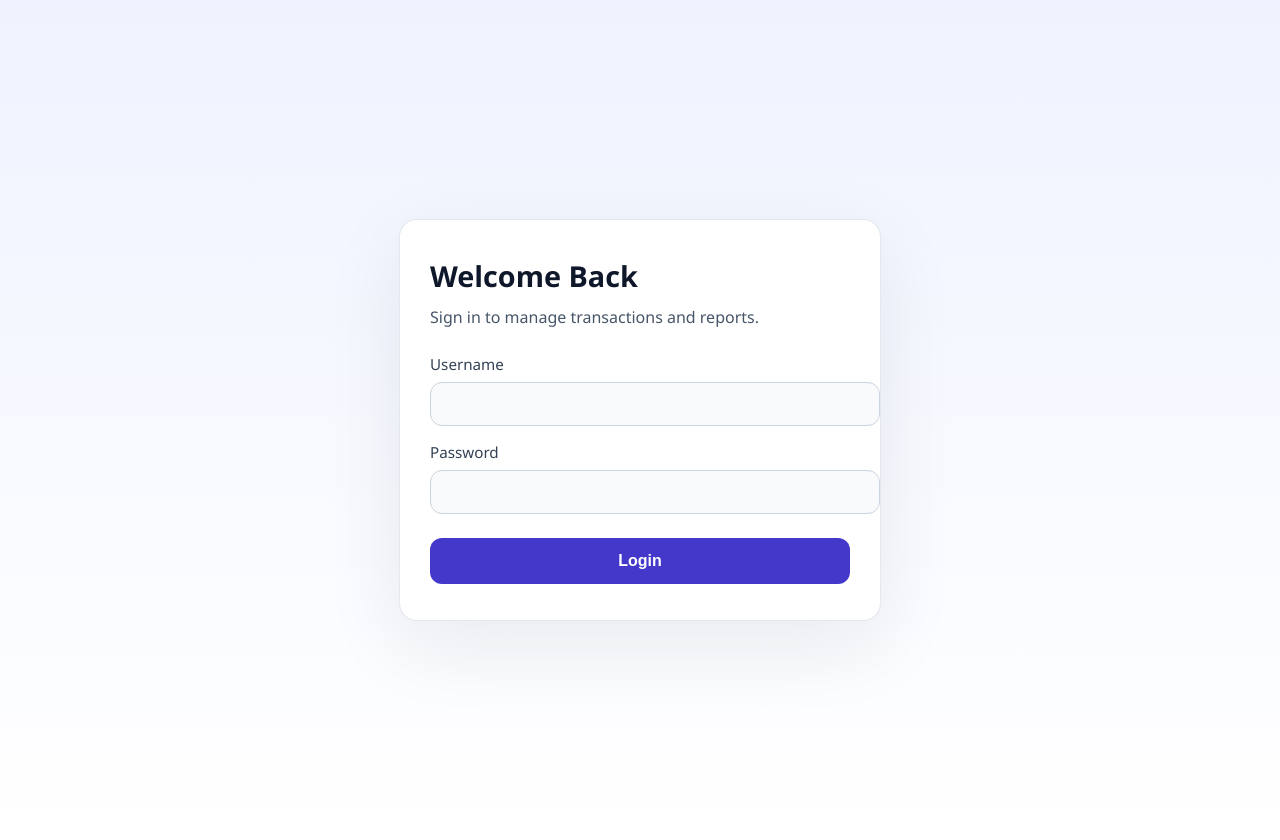
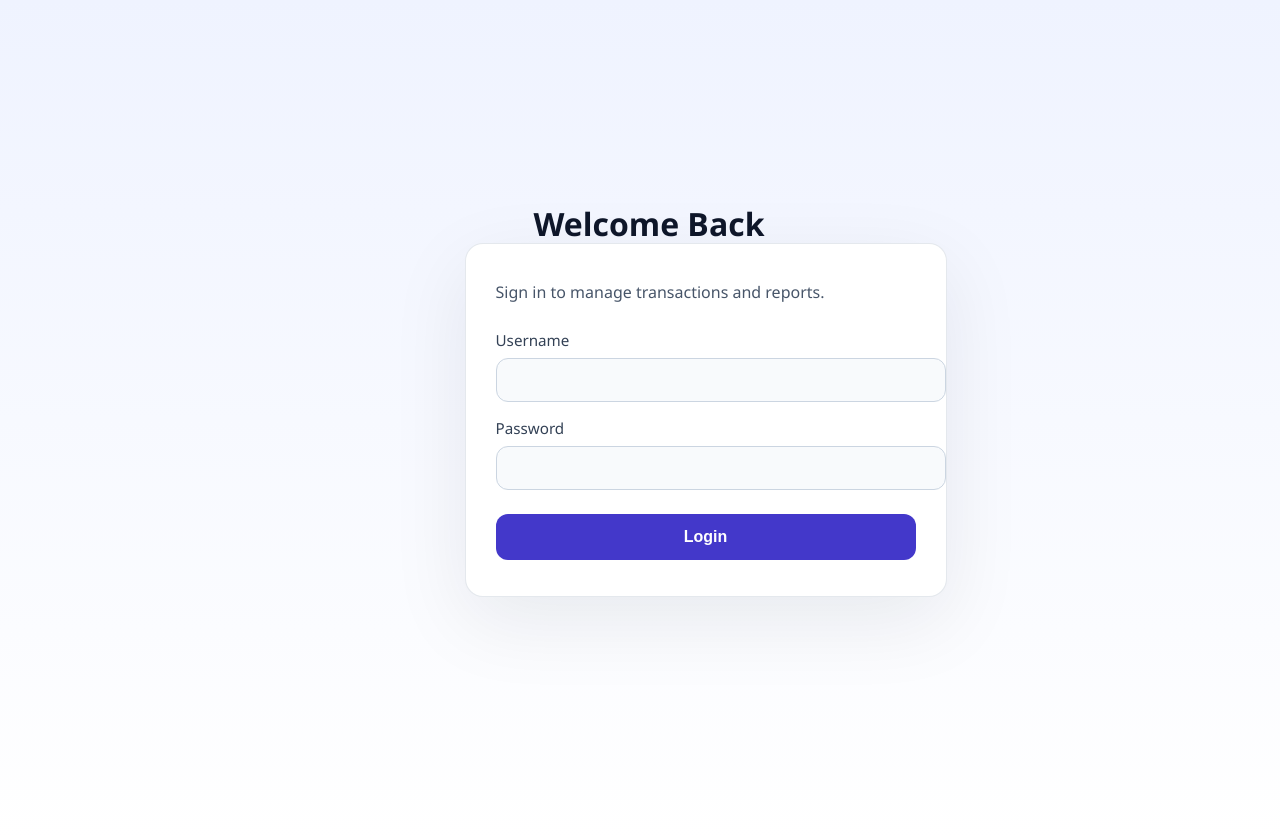
Before and after one commit to Paarthuboi123/Transaction-Record-Keeping-System, a Flask app: page /login in a window 1280 px wide. Run offline with Flask 2, Linux system fonts and the light colour scheme.

Commit message:
Enhance login page styling and structure by adjusting auth card position and updating welcome message

```diff
--- a/static/style.css
+++ b/static/style.css
@@ -54,12 +54,14 @@ tr:nth-child(even) {
   padding: 20px;
 }
 .auth-card {
+  position: relative;
   width: min(420px, 100%);
   background: #ffffff;
   border: 1px solid rgba(148, 163, 184, 0.25);
   border-radius: 18px;
   box-shadow: 0 24px 80px rgba(15, 23, 42, 0.08);
   padding: 36px 30px;
+  right: 50px;
 }
 .auth-card h2 {
   margin-top: 0;
@@ -108,3 +110,11 @@ tr:nth-child(even) {
 .auth-form button:hover {
   background: #3730a3;
 }
+.wel {
+  position:relative;
+  font-size: 2rem;
+  color: #0f172a;
+  margin-bottom: 20px;
+  bottom: 200px;
+  left: 250px;
+}
--- a/templates/login.html
+++ b/templates/login.html
@@ -1,8 +1,10 @@
 {% extends 'base.html' %}
 {% block content %}
 <div class="login-container">
+<h2 class="wel">Welcome Back</h2>
+
   <div class="auth-card">
-    <h2>Welcome Back</h2>
+
     <p class="auth-subtitle">Sign in to manage transactions and reports.</p>
     <form method="post" class="auth-form">
       <label>
```
Also changed, not shown: data.db.
